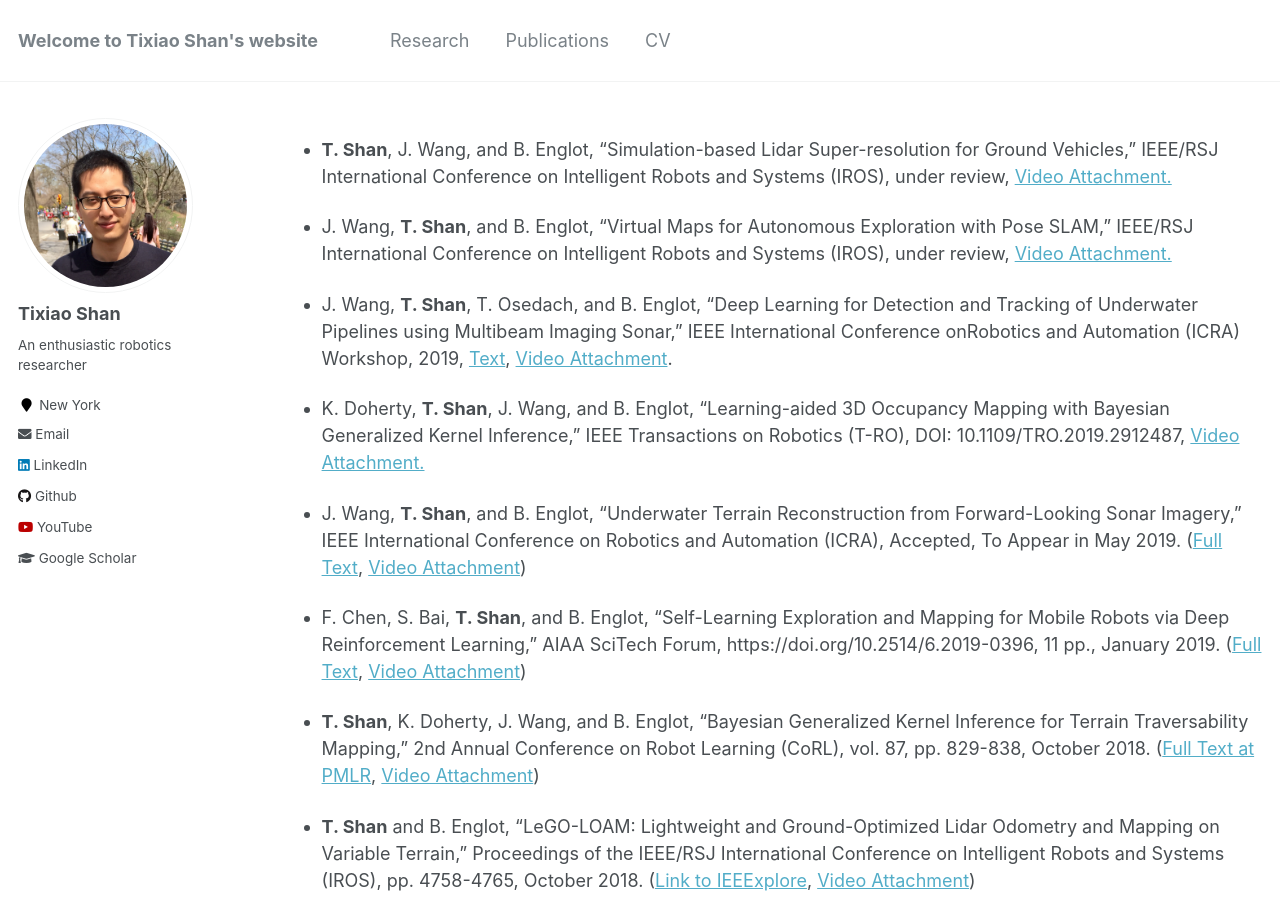
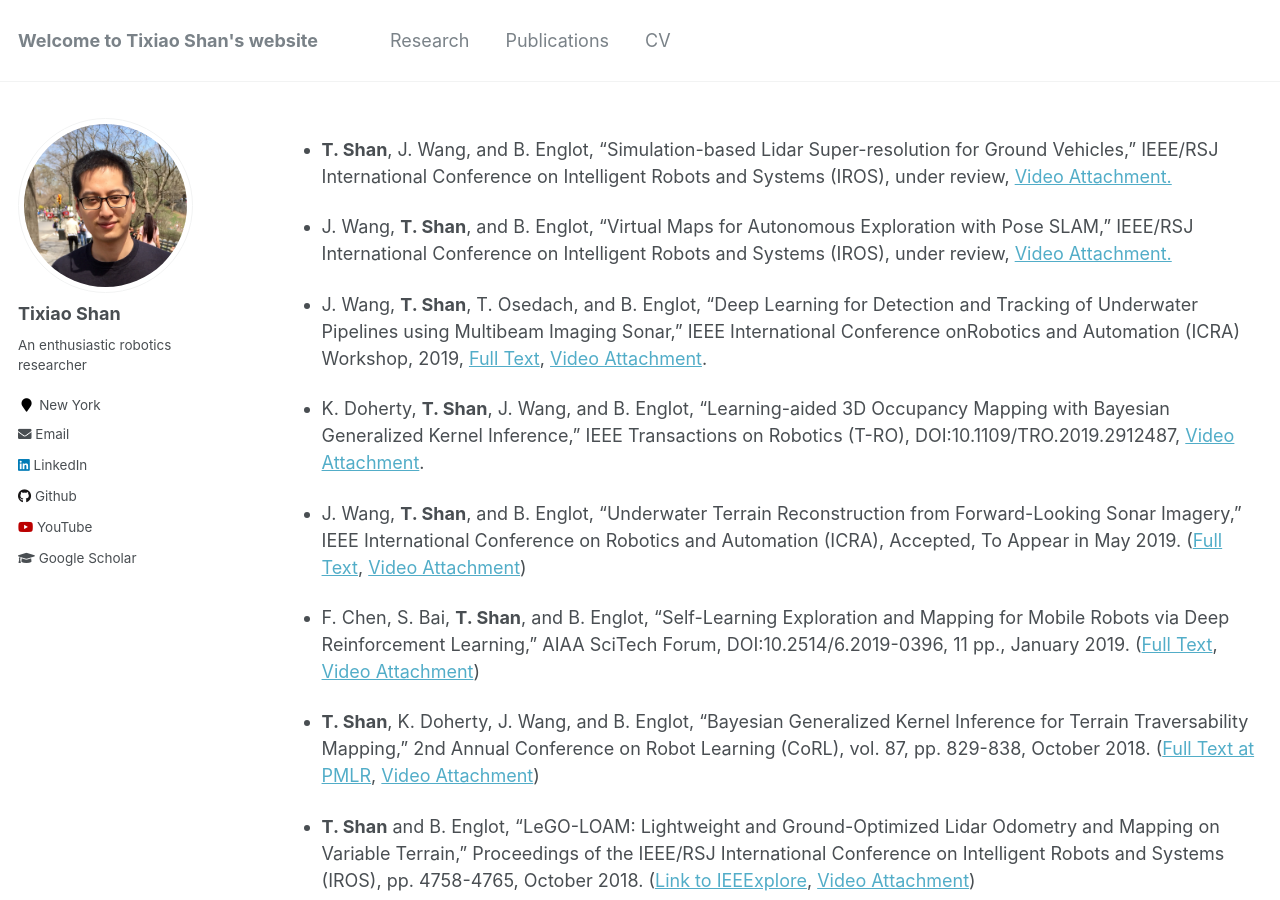
Before and after one commit to minxuanjun/tixiaoshan.github.io, a Jekyll site: the page built from _pages/publications.md, in a window 1280 px wide and 900 px high. Built offline with Jekyll 4.4.1, drawn with Linux system fonts in a browser that asks for light colours; part of the change alters nothing that is shown.

Commit message:
Update publications.md

```diff
--- a/_pages/publications.md
+++ b/_pages/publications.md
@@ -11,13 +11,13 @@ author_profile: true
 
 * J. Wang, **T. Shan**, and B. Englot, "Virtual Maps for Autonomous Exploration with Pose SLAM," IEEE/RSJ International Conference on Intelligent Robots and Systems (IROS), under review, [Video Attachment.](https://youtu.be/apZyhWtNyF0)
 
-* J. Wang, **T. Shan**, T. Osedach, and B. Englot, "Deep Learning for Detection and Tracking of Underwater Pipelines using Multibeam Imaging Sonar," IEEE International Conference onRobotics and Automation (ICRA) Workshop, 2019, [Text](http://personal.stevens.edu/~benglot/Wang_ICRA_2019_UWPerceptionWorkshop.pdf), [Video Attachment](https://www.youtube.com/watch?v=CDDewRptzrw).
+* J. Wang, **T. Shan**, T. Osedach, and B. Englot, "Deep Learning for Detection and Tracking of Underwater Pipelines using Multibeam Imaging Sonar," IEEE International Conference onRobotics and Automation (ICRA) Workshop, 2019, [Full Text](http://personal.stevens.edu/~benglot/Wang_ICRA_2019_UWPerceptionWorkshop.pdf), [Video Attachment](https://www.youtube.com/watch?v=CDDewRptzrw).
 
-* K. Doherty, **T. Shan**, J. Wang, and B. Englot, "Learning-aided 3D Occupancy Mapping with Bayesian Generalized Kernel Inference," IEEE Transactions on Robotics (T-RO), DOI: 10.1109/TRO.2019.2912487, [Video Attachment.](https://youtu.be/SRXLMALpU20)
+* K. Doherty, **T. Shan**, J. Wang, and B. Englot, "Learning-aided 3D Occupancy Mapping with Bayesian Generalized Kernel Inference," IEEE Transactions on Robotics (T-RO), DOI:10.1109/TRO.2019.2912487, [Video Attachment](https://youtu.be/SRXLMALpU20).
 
 * J. Wang, **T. Shan**, and B. Englot, "Underwater Terrain Reconstruction from Forward-Looking Sonar Imagery," IEEE International Conference on Robotics and Automation (ICRA), Accepted, To Appear in May 2019. ([Full Text](http://personal.stevens.edu/~benglot/Wang_ICRA_2019.pdf), [Video Attachment](http://personal.stevens.edu/~benglot/Wang_ICRA_2019_video.mp4))
 
-* F. Chen, S. Bai, **T. Shan**, and B. Englot, "Self-Learning Exploration and Mapping for Mobile Robots via Deep Reinforcement Learning," AIAA SciTech Forum, https://doi.org/10.2514/6.2019-0396, 11 pp., January 2019. ([Full Text](http://personal.stevens.edu/~benglot/aiaa2019-Fanfei-Chen.pdf), [Video Attachment](https://www.youtube.com/watch?v=2gNF6efv12s))
+* F. Chen, S. Bai, **T. Shan**, and B. Englot, "Self-Learning Exploration and Mapping for Mobile Robots via Deep Reinforcement Learning," AIAA SciTech Forum, DOI:10.2514/6.2019-0396, 11 pp., January 2019. ([Full Text](http://personal.stevens.edu/~benglot/aiaa2019-Fanfei-Chen.pdf), [Video Attachment](https://www.youtube.com/watch?v=2gNF6efv12s))
 
 * **T. Shan**, K. Doherty, J. Wang, and B. Englot, "Bayesian Generalized Kernel Inference for Terrain Traversability Mapping," 2nd Annual Conference on Robot Learning (CoRL), vol. 87, pp. 829-838, October 2018. ([Full Text at PMLR](http://proceedings.mlr.press/v87/shan18a/shan18a.pdf), [Video Attachment](https://youtu.be/4pdBpeRGXmw))
 
```
